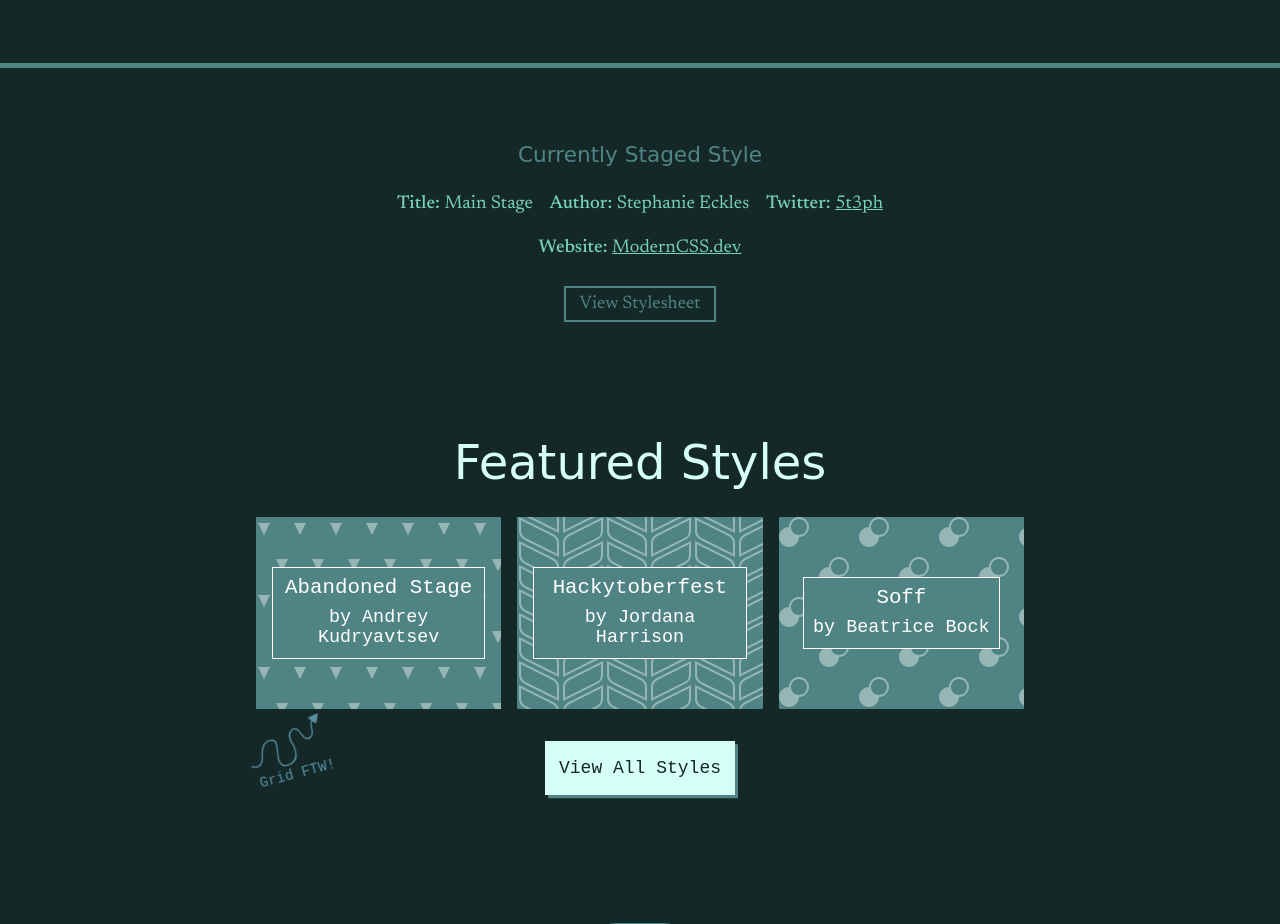
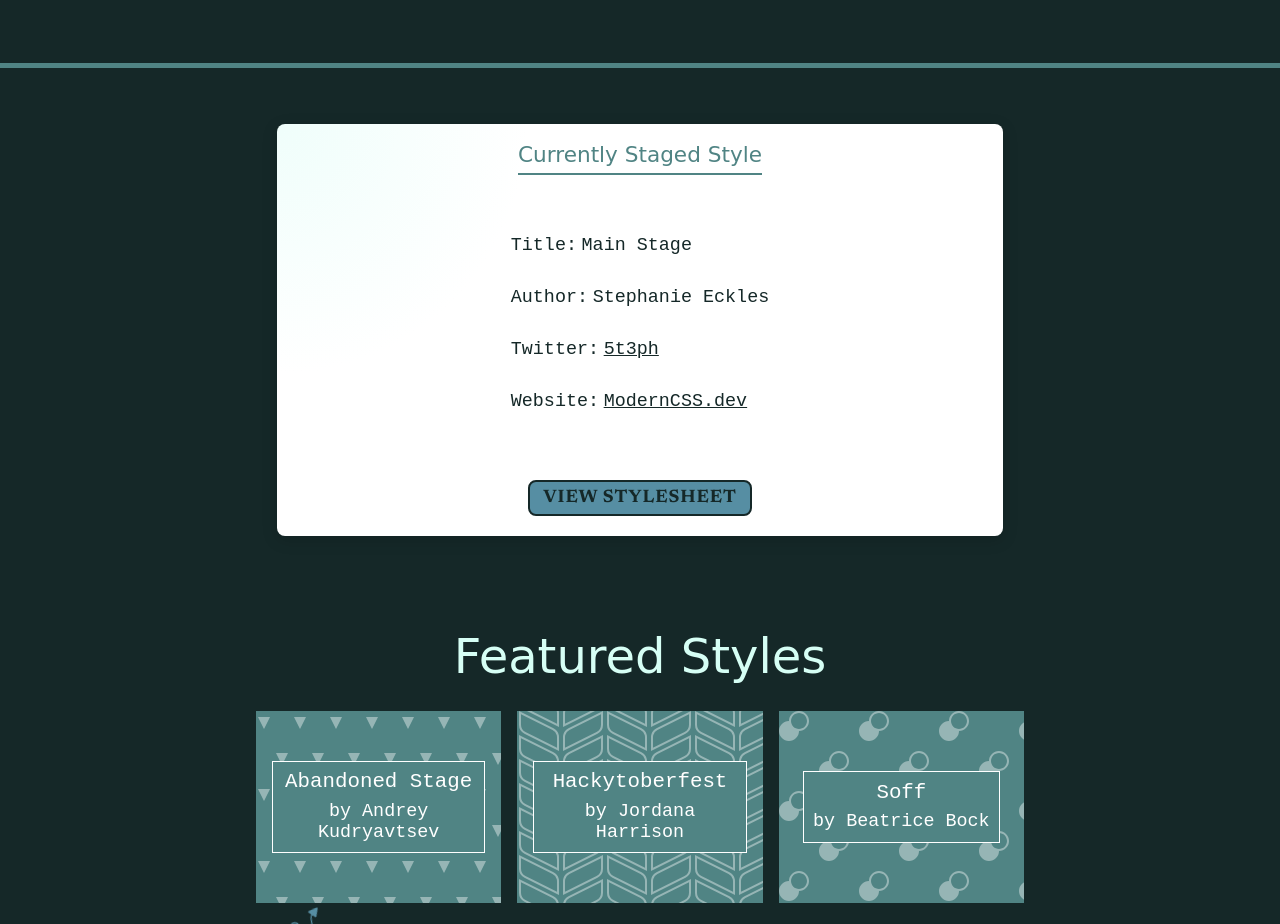
Before and after one commit to whittierht/wdd331r_group4, a website: page public/index.html in a window 1280 px wide. Shown: the part 5140-6064 px from the top of the page. Drawn offline with Linux system fonts and the light colour scheme; a web font is replaced by a local one.

Commit message:
profile aside-dp

```diff
--- a/public/style.css
+++ b/public/style.css
@@ -800,13 +800,22 @@
   max-width: 80ch;
   margin: 1rem auto 10vh;
   padding: 1.25rem;
-  z-index: 1;
+  box-shadow: 0 4px 16px rgba(0, 0, 0, 0.15);
+  background-image: radial-gradient(circle at top left, #f0fefb 1%, transparent 30%);
+  background-color: var(--color-light);
+  color: var(--color-background);
+  border-radius: var(--border-radius);
 }
 .profile h4 {
   margin: 0;
+  text-align: center;
   color: var(--color-secondary);
-  text-align: center;
+  font-family: var(--font-family-header);
+  border-bottom: 2px solid var(--color-secondary);
+  padding-bottom: 0.5rem;
+  margin-bottom: 1rem;
 }
+
 .profile .container {
   display: grid;
   justify-items: center;
@@ -819,11 +828,11 @@
 }
 .profile ul {
   display: flex;
-  flex-wrap: wrap;
-  justify-content: center;
-  margin: 0;
+  flex-direction: column;
+  gap: 0.5rem;
+  list-style: none;
   padding: 0;
-  list-style: none;
+  margin: 1rem 0;
 }
 .profile ul li {
   display: flex;
@@ -840,6 +849,53 @@
 }
 .profile ul li span:nth-child(2) a {
   color: inherit;
+}
+
+.profile li {
+  display: flex;
+  justify-content: space-between;
+  font-family: var(--font-family-other);
+}
+
+.profile li span:first-child {
+  font-weight: bold;
+  margin-right: 1rem;
+  white-space: nowrap;
+}
+.profile li span:last-child a {
+  color: var(--color-primary);
+  text-decoration: underline;
+}
+
+.profile a[href$=".css"] {
+  display: inline-block;
+  margin-top: 1.5rem;
+  padding: 0.5rem 1rem;
+  background-color: var(--color-primary-alt);
+  color: var(--color-background);
+  border-radius: var(--border-radius);
+  font-weight: bold;
+  text-decoration: none;
+  transition: transform 0.2s ease, box-shadow 0.2s ease;
+  text-transform: uppercase;
+  letter-spacing: 0.05em;
+}
+
+.profile a[href$=".css"]:hover {
+  transform: translateY(-2px);
+  box-shadow: 0 4px 10px rgba(0, 0, 0, 0.2);
+}
+
+@media (max-width: 480px) {
+  .profile li {
+    flex-direction: column;
+    align-items: flex-start;
+  }
+
+  .profile a[href$=".css"] {
+    width: 100%;
+    text-align: center;
+  }
 }
 @media (min-width: 180ch) {
   .profile {
```
